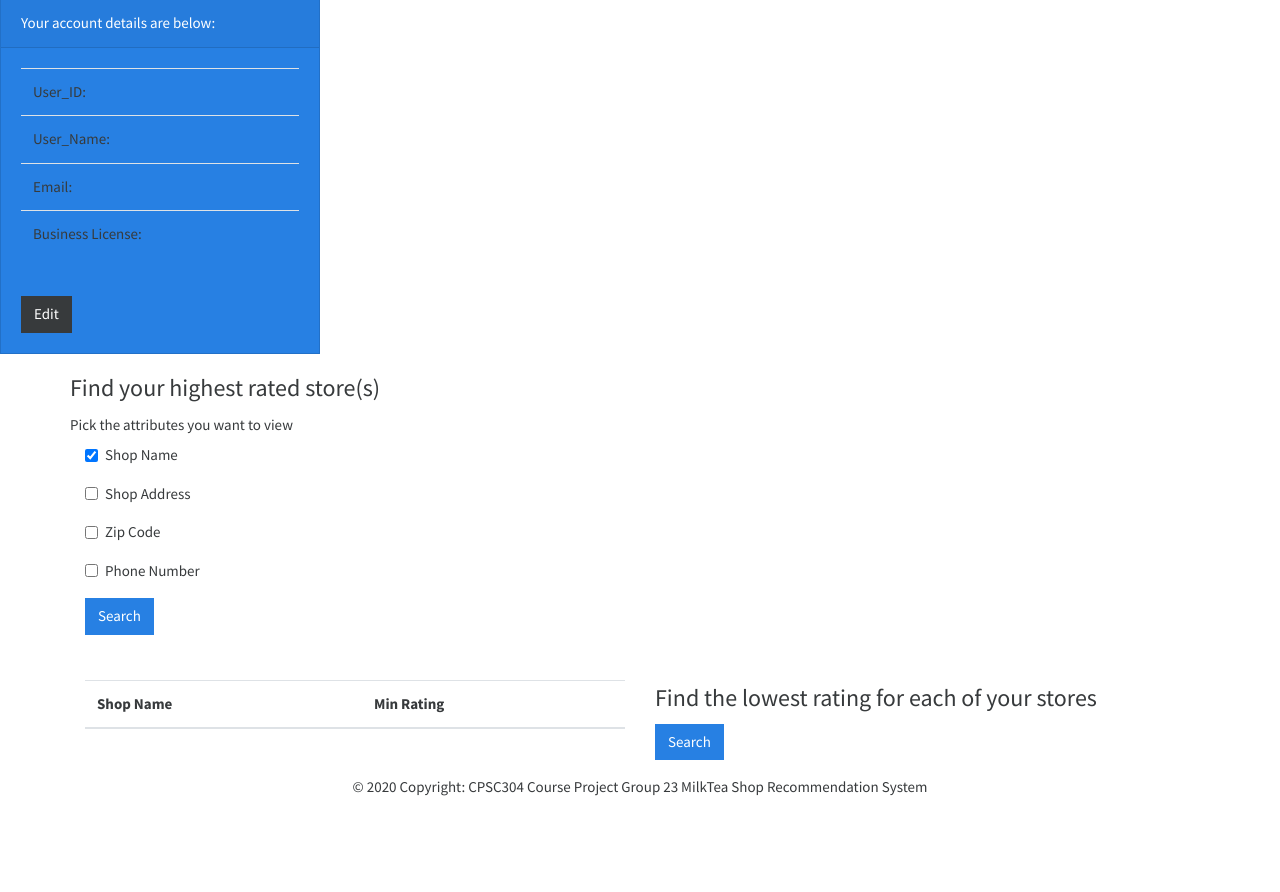
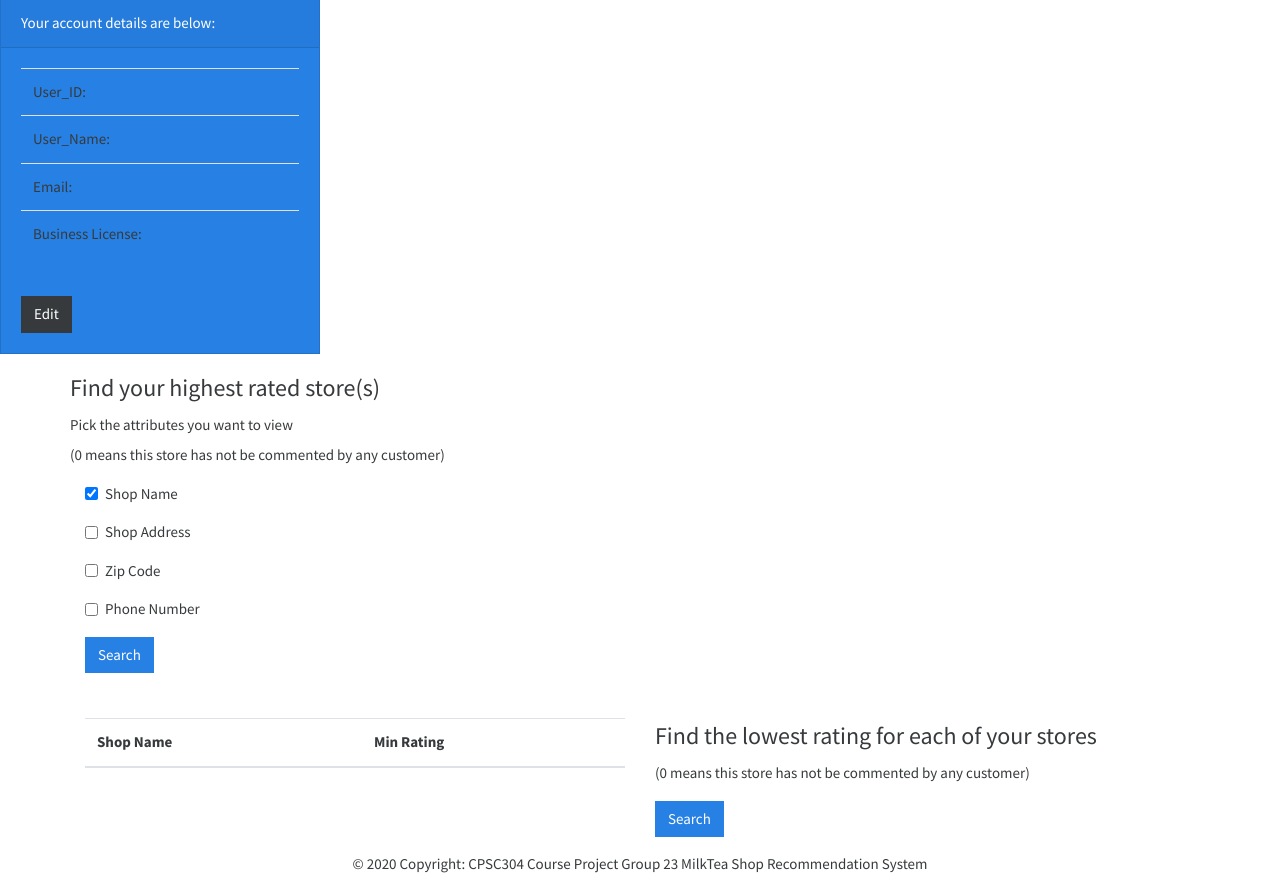
Before and after one commit to GavinTian1991/CPSC304, a PHP site: page /CPSC304/inc/ownerprofile.php in a window 1280 px wide. Shown: the part 96-988 px from the top of the page. Before the commit the page ends 892 px from the top, so only its background shows below. Run offline with PHP 8.4, Linux system fonts and the light colour scheme; a user stored in the database is signed in; data comes from the database, SQL or seed files in the repository; data that the repository does not hold is empty.

Commit message:
Add explanation about zero rating

```diff
--- a/inc/ownerprofile.php
+++ b/inc/ownerprofile.php
@@ -277,6 +277,7 @@
         <form method="post" action="<?php echo $_SERVER['PHP_SELF']; ?>">
             <legend>Find your highest rated store(s)</legend>
             <label>Pick the attributes you want to view</label>
+            <p>(0 means this store has not be commented by any customer)</p>
             <div class="col-sm">
             <div class="form-group">
                 <div class="form-check">
@@ -358,6 +359,7 @@
         <div class="col-sm">
             <form method="post" action="<?php echo $_SERVER['PHP_SELF']; ?>">
                 <legend>Find the lowest rating for each of your stores</legend>
+                <p>(0 means this store has not be commented by any customer)</p>
                 <button type="submit" name="search_rating" class="btn btn-primary">Search</button>
             </form>
         </div>
```
